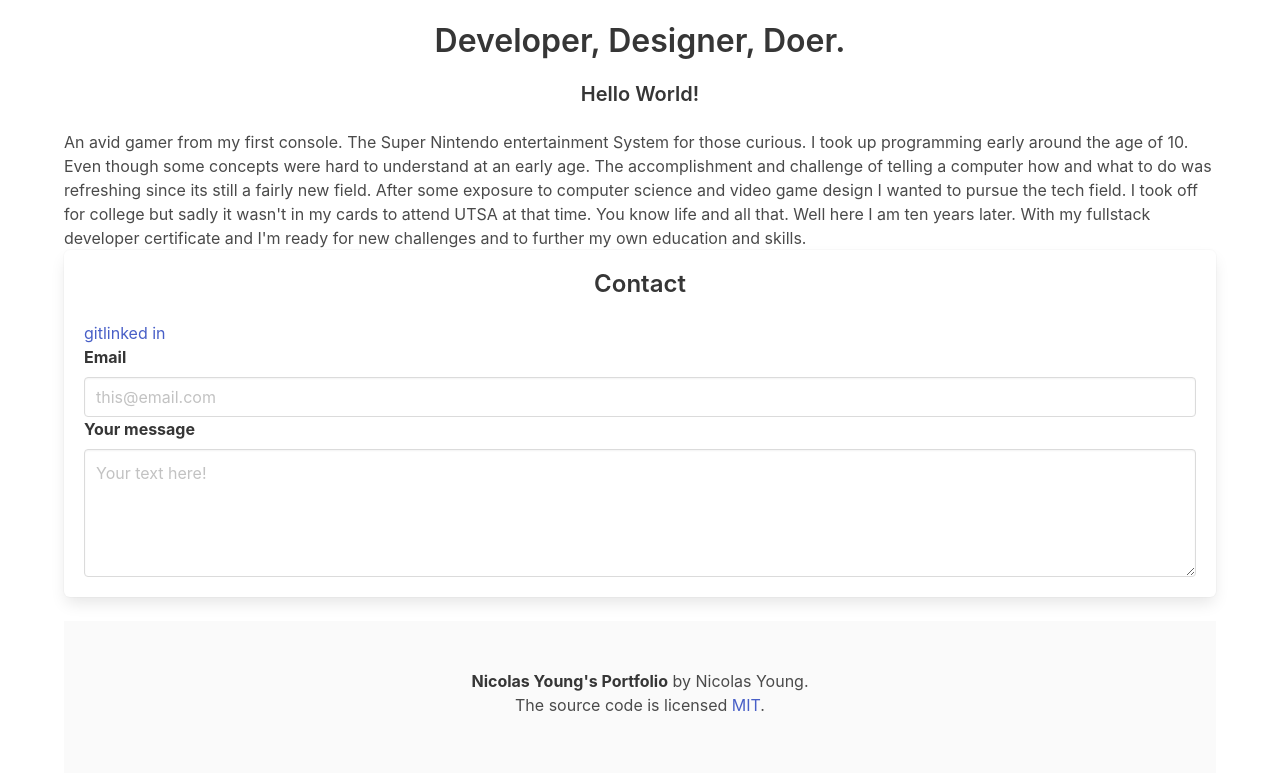
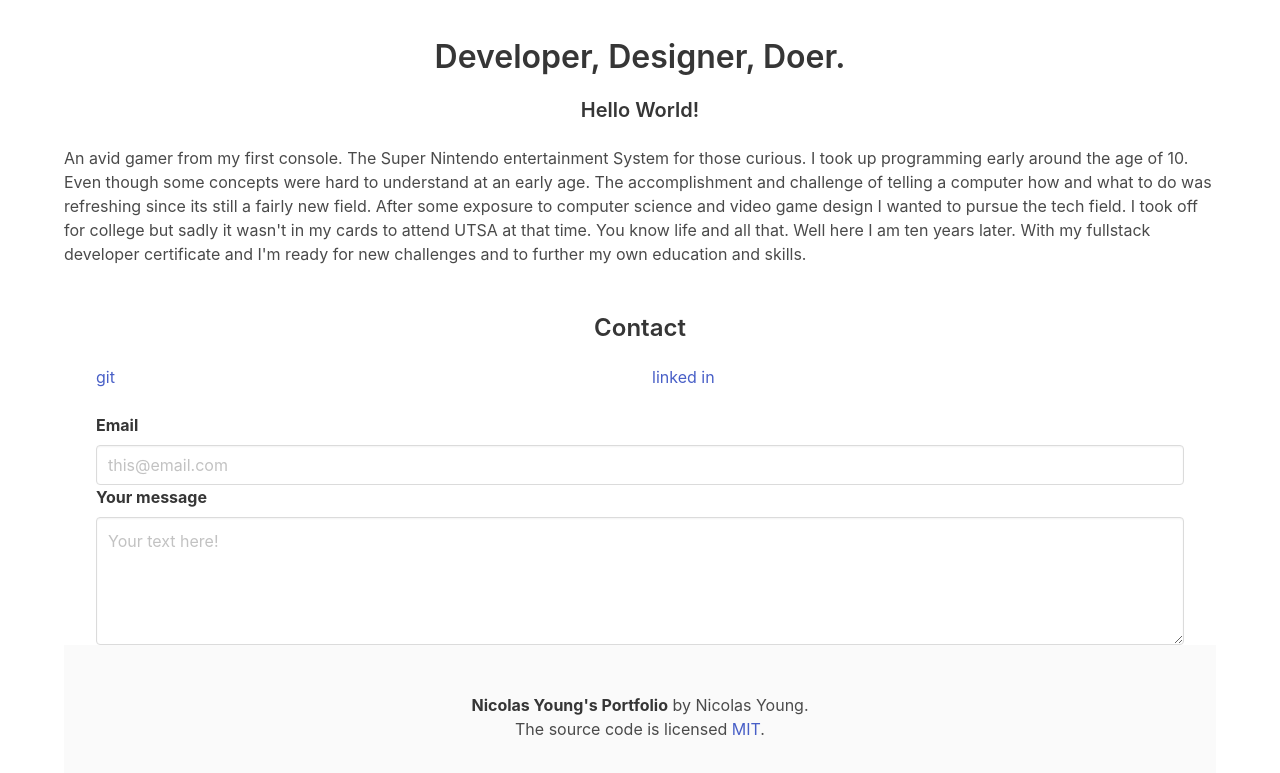
Before and after one commit to bodashii/psychic-garbanzo, a React (Create React App) app in the folder client/: page / in a window 1280 px wide. Shown: the part 1259-2032 px from the top of the page. Built offline with nearby package versions, Linux system fonts and the light colour scheme.

Commit message:
adjusted style

```diff
--- a/client/src/components/About/index.js
+++ b/client/src/components/About/index.js
@@ -3,7 +3,7 @@ import "bulma/css/bulma.min.css";
 
 function About() {
   return (
-    <section className="container is-fluid">
+    <section className="section">
       <div className="container is-fluid d-flex">
         <h1
           className="title is-1 has-text-centered has-justify-content-center"
--- a/client/src/components/Footer/index.js
+++ b/client/src/components/Footer/index.js
@@ -1,16 +1,27 @@
 import React from "react";
+import "bulma/css/bulma.min.css";
 
 function Footer() {
   return (
     <div className="container">
-      <div className="box">
-        <h4 className="title is-4 has-text-centered">Contact</h4>
-        <div className="container">
-          <div className="is-flex">
-            <a target="_blank" href="https://github.com/maddnty">
+      <h4 className="title is-4 has-text-centered">Contact</h4>
+      <div className="container is-fluid is-justify-content-center is-flex-direction-row">
+        <div className="columns">
+          <div className="column">
+            <a
+              target="_blank"
+              href="https://github.com/maddnty"
+              rel="noreferrer"
+            >
               git
             </a>
-            <a target="_blank" href="https://www.linkedin.com/in/nicolas-young-818560227/">
+          </div>
+          <div className="column">
+            <a
+              target="_blank"
+              href="https://www.linkedin.com/in/nicolas-young-818560227/"
+              rel="noreferrer"
+            >
               linked in
             </a>
           </div>
```
